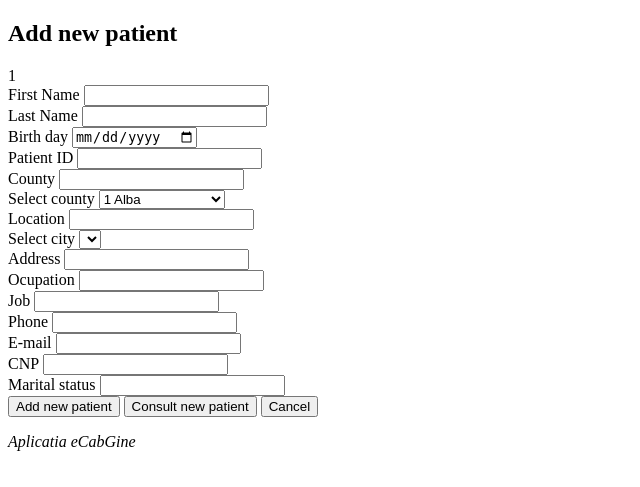
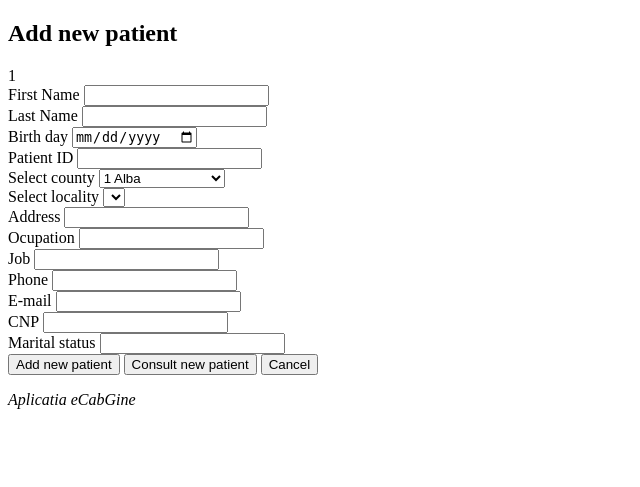
Before and after one commit to sauciucdragos/eCabGine, a CodeIgniter app: page /database/index.php/patients_list/insert_new_patient in a window 1280 px wide. Shown: the top 487 px of the page, without its empty margins (0-640 px from the left). Run offline with CodeIgniter, Linux system fonts and the light colour scheme; data comes from the database, SQL or seed files in the repository; data that the repository does not hold is empty.

Commit message:
functionalitatile principale din formularul de introducere pacienti functioneaza

```diff
--- a/ecabgine/application/models/Patients_model.php
+++ b/ecabgine/application/models/Patients_model.php
@@ -28,7 +28,7 @@ class Patients_model extends CI_Model {
 
 		$data = array(
 			'first_name' => $this->input->post('first_name'),
-			'last_name' => $this->input->post('first_name'),
+			'last_name' => $this->input->post('last_name'),
 			'birth_date' => $this->input->post('birth_day'),
 			// 'patient_id' => $this->input->post('patient_id'), //this field should be added
 			'id_county' => $this->input->post('county'),
--- a/ecabgine/application/views/Patients_List/AddNewPatient.php
+++ b/ecabgine/application/views/Patients_List/AddNewPatient.php
@@ -62,11 +62,11 @@
 		<input type="text" name="patient_id"><br />
 
 <!-- this 2 lines are for debug. we'll delete later -->
-		<label for="county">County</label>
+<!-- 		<label for="county">County</label>
 		<input type="number" name="county"><br />
-
-		<label for="select_county">Select county</label>
-		<select name="select_county">
+ -->
+		<label for="county">Select county</label>
+		<select name="county">
 		<?php
 			foreach ($county_list as $county)
 			{
@@ -75,11 +75,22 @@
 		?>
 		</select> <br/>
 <!-- this 2 lines are for debug. we'll delete later -->
-		<label for="location">Location</label>
+<!-- 		<label for="location">Location</label>
 		<input type="number" name="location"><br />
+ -->
+ <!-- 		<label for="select_city">Select city</label>
+		<select name="select_city">
+		<?php
+			foreach ($city_list as $city)
+				{
+					echo '<option value="'.$city['id_city'].'"> '.$city['id_city'].' '.$city['city'].' </option>';
+				}
 
-		<label for="select_city">Select city</label>
-		<select name="select_city">
+		?>
+		</select><br>
+ -->
+ 		<label for="location">Select locality</label>
+		<select name="location">
 		<?php
 			foreach ($city_list as $city)
 				{
```
